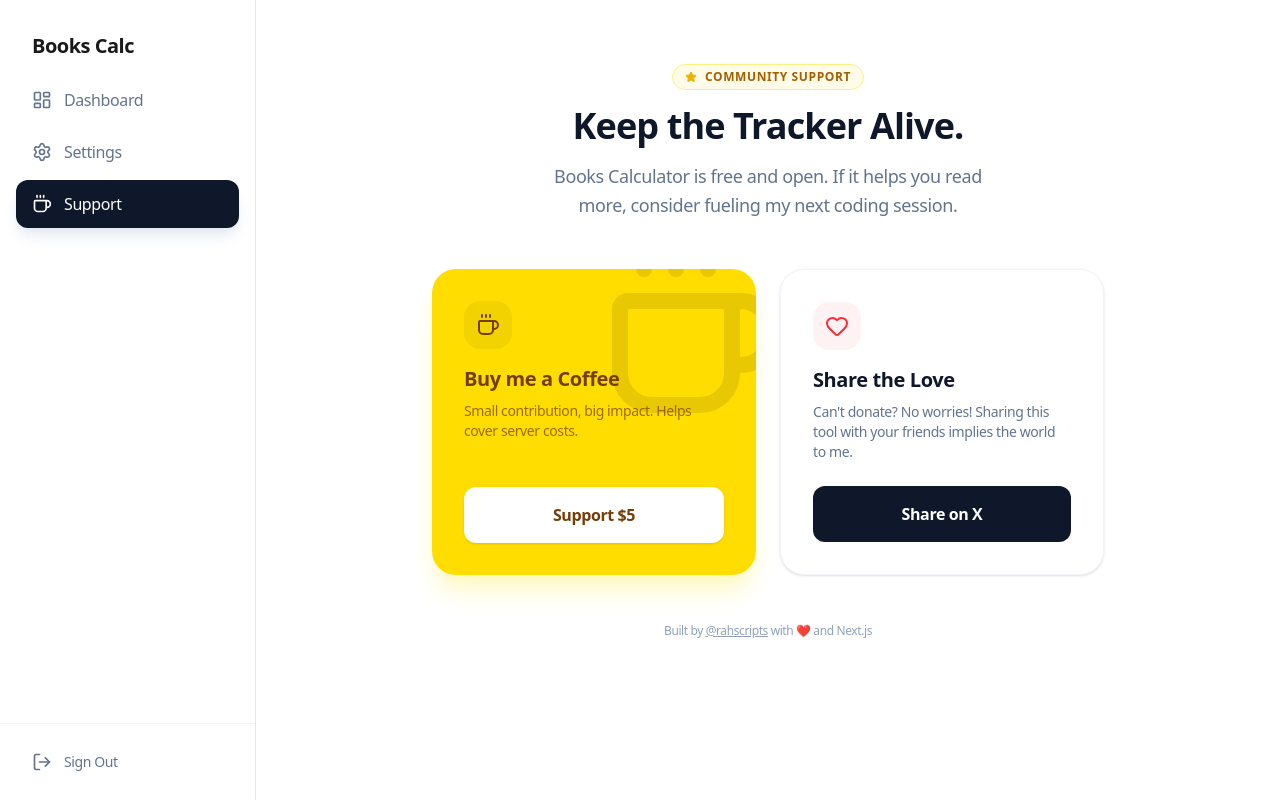
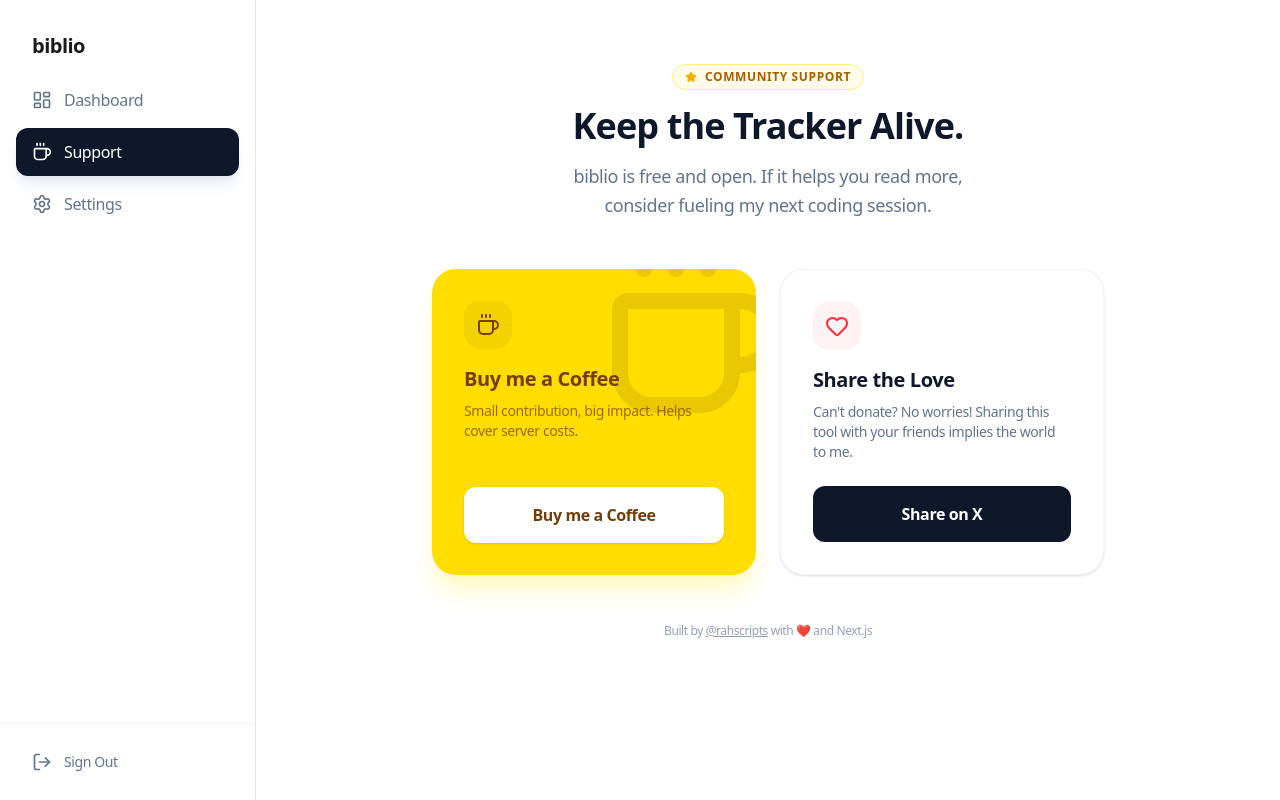
Before and after one commit to rahscripts/books-calculator, a Next.js app: page /dashboard/support in a window 1280 px wide. Built offline with nearby package versions, Linux system fonts and the light colour scheme; a web font is replaced by a local one.

Commit message:
remove header and calculator

```diff
--- a/app/components/Header.tsx
+++ /dev/null
@@ -1,11 +0,0 @@
-import React from 'react'
-
-const Header = () => {
-  return (
-    <div>
-        <h1 className="text-3xl font-bold ">Books Calculator <span className="uppercase text-xs italic tracking-tighter decoration-wavy underline text-green-700 font-bold ">by mr</span></h1>
-      </div>
-  )
-}
-
-export default Header
--- a/app/components/ReadCalculator.tsx
+++ /dev/null
@@ -1,39 +0,0 @@
-"use client";
-
-import React, { useState } from 'react';
-
-const ReadCalculator = () => {
-  const [pages, setPages] = useState(7);
-  const [month, setMonth] = useState(6);
-
-  const totalPageInMonth = pages * 30; //300
-  const totalPageInMonthss = totalPageInMonth * month; //900
-
-  const books = Math.round(totalPageInMonthss / 320); //2:3
-
-  return (
-    <div>If i read
-      <select defaultValue={7} onChange={(e) => setPages(Number(e.target.value))} name="bookpage" className="select w-fit mx-2 cursor-pointer select-success" id="">
-        <option value="1">1</option>
-        <option value="5">5</option>
-        <option value="7">7</option>
-        <option value="10">10</option>
-        <option value="15">15</option>
-      </select> <span className="font-bold">pages</span> everyday
-      for the next
-      <select defaultValue={6} onChange={(e) => setMonth(Number(e.target.value))} name="bookpage" className="select w-fit mx-2 cursor-pointer select-success" id="">
-        <option value="1">3</option>
-        <option value="6">6</option>
-        <option value="12">12</option>
-        <option value="24">24</option>
-      </select> months. <br />
-      <div className="mt-8 flex gap-2">
-        <div className=" italic ">By the end</div>
-        <div className="text-3xl"><span className="text-1xl text-green-700 font-black">i will read <span className="text-5xl text-shadow-md text-red-700 underline ">{books} books 📚</span></span>.
-        </div>
-      </div>
-    </div>
-  )
-}
-
-export default ReadCalculator;
--- a/app/components/ReadList.tsx
+++ b/app/components/ReadList.tsx
@@ -167,12 +167,14 @@ export default function ReadList() {
           </div>
           <input
             type="text"
-            className="w-full pl-12 pr-4 py-4 bg-white border border-slate-200 rounded-xl shadow-sm focus:ring-4 focus:ring-blue-50 focus:border-blue-500 outline-none transition-all text-lg placeholder:text-slate-400"
+            className="w-full pl-12 pr-4 py-3 bg-white border border-slate-200 rounded-xl shadow-sm focus:ring-4 focus:ring-blue-50 focus:border-blue-500 outline-none transition-all text-lg placeholder:text-slate-400"
             placeholder="Search for a book..."
             value={query}
             onChange={(e) => setQuery(e.target.value)}
           />
-          {loading && <div className="absolute right-4 top-4 text-xs text-slate-400">Loading...</div>}
+          {loading && <div className="absolute right-4 top-4 text-xs text-slate-400">
+            <span className="loading loading-spinner loading-sm"></span>
+            </div>}
         </div>
 
         {/* Search Results Dropdown */}
@@ -233,4 +235,3 @@ export default function ReadList() {
     </div>
   );
 }
-/* --- SUB-COMPONENTS for cleaner code --- */
--- a/app/components/Sidebar.tsx
+++ b/app/components/Sidebar.tsx
@@ -3,6 +3,7 @@
 import Link from "next/link";
 import { usePathname } from "next/navigation";
 import { signOut } from "next-auth/react";
+import UserAccount from "./UserAccount";
 
 import { LayoutDashboard, Settings, Coffee, LogOut } from "lucide-react";
 
@@ -11,17 +12,17 @@ const Sidebar = () => {
 
     const links = [
         { name: "Dashboard", href: "/dashboard", icon: LayoutDashboard },
-        { name: "Settings", href: "/dashboard/settings", icon: Settings },
         { name: "Support", href: "/dashboard/support", icon: Coffee },
+         { name: "Settings", href: "/dashboard/settings", icon: Settings },
     ];
 
     return (
-        <aside className="fixed left-0 top-0 h-full w-64 bg-white border-r border-slate-200 hidden md:flex flex-col z-50">
+        <aside className="lg:fixed left-0 top-0 h-full w-64 bg-white md:border-r max-md:items-center max-md:justify-center border-slate-200  md:flex flex-col z-50">
             <div className="p-8 pb-4">
-                <h1 className="text-xl font-bold tracking-tight">Books Calc</h1>
+                <h1 className="text-xl font-bold tracking-tight">biblio</h1>
             </div>
 
-            <nav className="flex-1 px-4 space-y-1">
+            <nav className="flex-1 max-md:flex px-4 space-y-1">
                 {links.map((link) => {
                     const isActive = pathname === link.href;
                     const Icon = link.icon;
@@ -42,11 +43,13 @@ const Sidebar = () => {
             </nav>
 
             <div className="p-4 border-t border-slate-100">
+
                 <button
                     onClick={() => signOut()}
-                    className="flex items-center gap-3 w-full px-4 py-3 text-slate-500 hover:text-red-500 hover:bg-red-50 rounded-xl transition-all text-sm font-medium"
+                    className="flex cursor-pointer items-center gap-3 w-full px-4 py-3 text-slate-500 hover:text-red-500 max-md:hidden hover:bg-red-50 rounded-xl transition-all text-sm font-medium"
                 >
                     <LogOut className="w-5 h-5" />
+
                     Sign Out
                 </button>
             </div>
--- a/app/dashboard/support/page.tsx
+++ b/app/dashboard/support/page.tsx
@@ -13,14 +13,14 @@ export default function SupportPage() {
                     Keep the Tracker Alive.
                 </h1>
                 <p className="text-slate-500 text-lg max-w-md mx-auto leading-relaxed">
-                    Books Calculator is free and open. If it helps you read more, consider fueling my next coding session.
+                    biblio is free and open. If it helps you read more, consider fueling my next coding session.
                 </p>
             </div>
 
             <div className="grid md:grid-cols-2 gap-6">
 
                 {/* Coffee Card */}
-                <div className="bg-[#FFDD00] p-8 rounded-3xl relative overflow-hidden group hover:scale-[1.02] transition-transform cursor-pointer shadow-xl shadow-yellow-100">
+                <div className="bg-[#FFDD00] p-8 rounded-3xl relative overflow-hidden group transition-transform  shadow-xl shadow-yellow-100">
                     <div className="absolute top-0 right-0 -m-8 opacity-10 group-hover:opacity-20 transition-opacity">
                         <Coffee className="w-48 h-48" />
                     </div>
@@ -37,9 +37,9 @@ export default function SupportPage() {
                         </div>
                         <a
                             href="#"
-                            className="inline-flex items-center justify-center gap-2 w-full py-4 bg-white text-yellow-900 font-bold rounded-xl shadow-sm hover:bg-yellow-50 transition-colors"
+                            className="inline-flex items-center justify-center gap-2 w-full py-4 bg-white text-yellow-900 cursor-pointer font-bold rounded-xl shadow-sm hover:bg-yellow-50 transition-colors"
                         >
-                            Support $5
+                            Buy me a Coffee
                         </a>
                     </div>
                 </div>
--- a/app/layout.tsx
+++ b/app/layout.tsx
@@ -3,7 +3,7 @@ import "./globals.css";
 import Providers from "./providers";
 
 export const metadata: Metadata = {
-  title: "Books Calculator by mr",
+  title: "biblio",
   description: "Generated by create next app",
 };
 
--- a/app/login/page.tsx
+++ b/app/login/page.tsx
@@ -10,7 +10,7 @@ export default async function LoginPage() {
     }
 
     return (
-        <main className="min-h-screen flex items-center justify-center px-6">
+        <main className="min-h-screen flex items-center justify-center px-6 pt-24">
             <div className="max-w-md w-full text-center space-y-8">
                 <div className="space-y-4">
                     <h1 className="text-3xl font-bold tracking-tighter">Welcome Back</h1>
```
